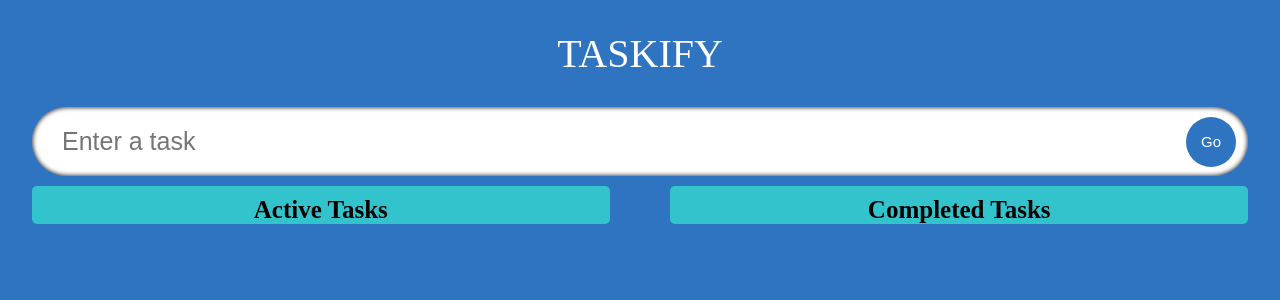
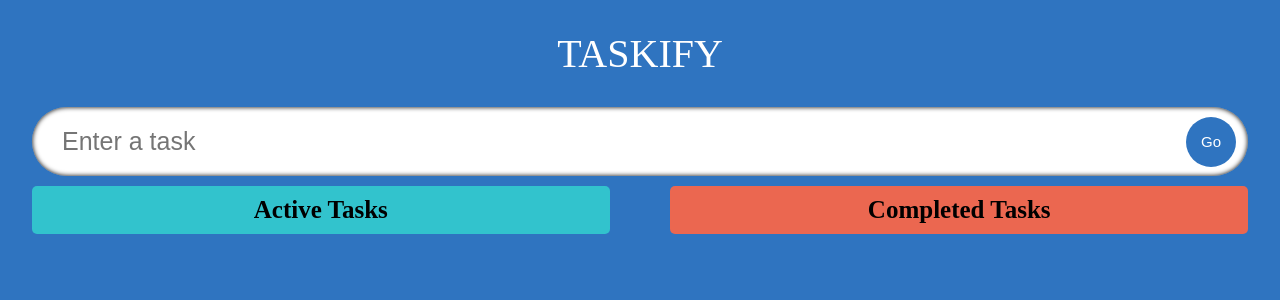
Before and after one commit to AlexBachurin/taskify-app, a React (Create React App) app: page / in a window 1280 px wide. Shown: the top 300 px of the page. Built offline with nearby package versions, Linux system fonts and the light colour scheme; a web font is replaced by a local one.

Commit message:
added drag features to project all is left onDragEnd functionality

```diff
--- a/package.json
+++ b/package.json
@@ -9,9 +9,11 @@
     "@types/jest": "^27.4.1",
     "@types/node": "^16.11.26",
     "@types/react": "^17.0.43",
+    "@types/react-beautiful-dnd": "^13.1.2",
     "@types/react-dom": "^17.0.14",
     "node-sass": "^7.0.1",
     "react": "^17.0.2",
+    "react-beautiful-dnd": "^13.1.0",
     "react-dom": "^17.0.2",
     "react-icons": "^4.3.1",
     "react-scripts": "5.0.0",
--- a/src/App.tsx
+++ b/src/App.tsx
@@ -3,9 +3,10 @@ import './App.scss';
 import InputField from './components/InputField';
 import { Todo } from './components/Model';
 import TodoList from './components/TodoList';
-
+import {DragDropContext} from 'react-beautiful-dnd'
 
 const App: React.FC = () => {
+  const [completedTodos, setCompletedTodos] = useState<Todo[]>([])
   const [task, setTask] = useState<string>("");
   const [todos, setTodos] = useState<Todo[]>([]);
   const handleAdd = (e: React.FormEvent) => {
@@ -18,11 +19,13 @@ const App: React.FC = () => {
     }
   }
   return (
-    <div className="App">
+    <DragDropContext onDragEnd={() => {}}>
+      <div className="App">
       <span className='heading'>Taskify</span>
       <InputField task={task} setTask={setTask} handleAdd={handleAdd}/>
-      <TodoList todos={todos} setTodos={setTodos}/>
+      <TodoList setCompletedTodos={setCompletedTodos} completedTodos={completedTodos} todos={todos} setTodos={setTodos}/>
     </div>
+    </DragDropContext>
   );
 }
 
--- a/src/components/SingleTodoItem.tsx
+++ b/src/components/SingleTodoItem.tsx
@@ -3,15 +3,17 @@ import {AiFillEdit, AiFillDelete} from 'react-icons/ai'
 import {MdDone} from 'react-icons/md'
 import {Todo} from './Model'
 import './styles.scss'
+import {Draggable} from 'react-beautiful-dnd'
 interface Props {
     id: Todo['id'],
     task: Todo['task'],
     isDone: Todo['isDone']
     todos: Todo[],
     setTodos: React.Dispatch<React.SetStateAction<Todo[]>>,
-    key: number
+    key: number,
+    index: number
 }
-const SingleTodoItem: React.FC<Props> = ({id, task, isDone, setTodos, todos}) => {
+const SingleTodoItem: React.FC<Props> = ({id, task, isDone, setTodos, todos, index}) => {
     //edit state
     const [isEdit, setIsEdit] = useState<boolean>(false)
     const [editTask, setEditTask] = useState<string>(task)
@@ -43,7 +45,17 @@ const SingleTodoItem: React.FC<Props> = ({id, task, isDone, setTodos, todos}) =>
         setIsEdit(false)
     }
   return (
-    <form onSubmit={changeTask} className='todos__single'>
+    <Draggable draggableId={id.toString()} index={index}>
+        {
+            (provided) => (
+
+            <form
+                onSubmit={changeTask}
+                className='todos__single'
+                {...provided.draggableProps}
+                {...provided.dragHandleProps}
+                ref={provided.innerRef}
+            >
                 {isEdit? <input onChange={handleEdit} value={editTask} type="text" placeholder={editTask}/>
                 : <span className={isDone ? 'todos__single-text_strike' : 'todos__single-text'}>
                     {editTask}
@@ -59,4 +71,8 @@ const SingleTodoItem: React.FC<Props> = ({id, task, isDone, setTodos, todos}) =>
             )
         }
 
+    </Draggable>
+  )
+}
+
 export default SingleTodoItem
--- a/src/components/TodoList.tsx
+++ b/src/components/TodoList.tsx
@@ -2,41 +2,53 @@ import React from 'react'
 import './styles.scss'
 import {Todo} from './Model'
 import SingleTodoItem from './SingleTodoItem'
+import {Droppable} from 'react-beautiful-dnd'
 interface Props {
     todos: Todo[],
+    completedTodos: Todo[],
+    setCompletedTodos: React.Dispatch<React.SetStateAction<Todo[]>>,
     setTodos: React.Dispatch<React.SetStateAction<Todo[]>>
 }
-const TodoList: React.FC<Props> = ({todos, setTodos}) => {
+const TodoList: React.FC<Props> = ({todos, setTodos, completedTodos}) => {
   return (
       <div className="container">
-          <div className="todos">
+        <Droppable droppableId ='ActiveList' >
+            {
+                (provided) => (
+            <div className="todos" ref={provided.innerRef} {...provided.droppableProps}>
                 <span className="todos__heading">
                     Active Tasks
                 </span>
-            {todos.map(item => {
+                {todos.map((item,index) => {
                     return (
-                <SingleTodoItem todos={todos} setTodos={setTodos} key={item.id} {...item}/>
+                    <SingleTodoItem index={index} todos={todos} setTodos={setTodos} key={item.id} {...item}/>
                     )
                 })}
+                {provided.placeholder}
             </div>
-          <div className="todos remove">
+                )
+            }
+        </Droppable>
+         <Droppable droppableId ='CompletedList' >
+            {
+                (provided) => (
+            <div className="todos completed" ref={provided.innerRef} {...provided.droppableProps}>
                 <span className="todos__heading">
                     Completed Tasks
                 </span>
-            {todos.map(item => {
+                {completedTodos.map((item,index) => {
                     return (
-                <SingleTodoItem todos={todos} setTodos={setTodos} key={item.id} {...item}/>
+                    <SingleTodoItem index={index} todos={todos} setTodos={setTodos} key={item.id} {...item}/>
                     )
                 })}
+                {provided.placeholder}
             </div>
+                )
+            }
+        </Droppable>
+
       </div>
-    // <div className='todos'>
-    //     {todos.map(item => {
-    //         return (
-    //             <SingleTodoItem todos={todos} setTodos={setTodos} key={item.id} {...item}/>
-    //         )
-    //     })}
-    // </div>
+
   )
 }
 
--- a/src/components/styles.scss
+++ b/src/components/styles.scss
@@ -51,7 +51,7 @@
   border-radius: 5px;
   background-color: rgb(50, 195, 205);
   &__heading {
-    padding-top: 10px;
+    padding: 10px;
     text-align: center;
     font-size: 25px;
     font-weight: bold;
@@ -91,6 +91,9 @@
   font-size: 25px;
   cursor: pointer;
 }
+.completed {
+  background-color: rgb(235, 103, 80);
+}
 
 @media (max-width: 700px) {
   .container {
```
Also changed, not shown: 1 other file (tests, documents, lock files or other folders). Lines whose indentation alone changed are shown as unchanged.
